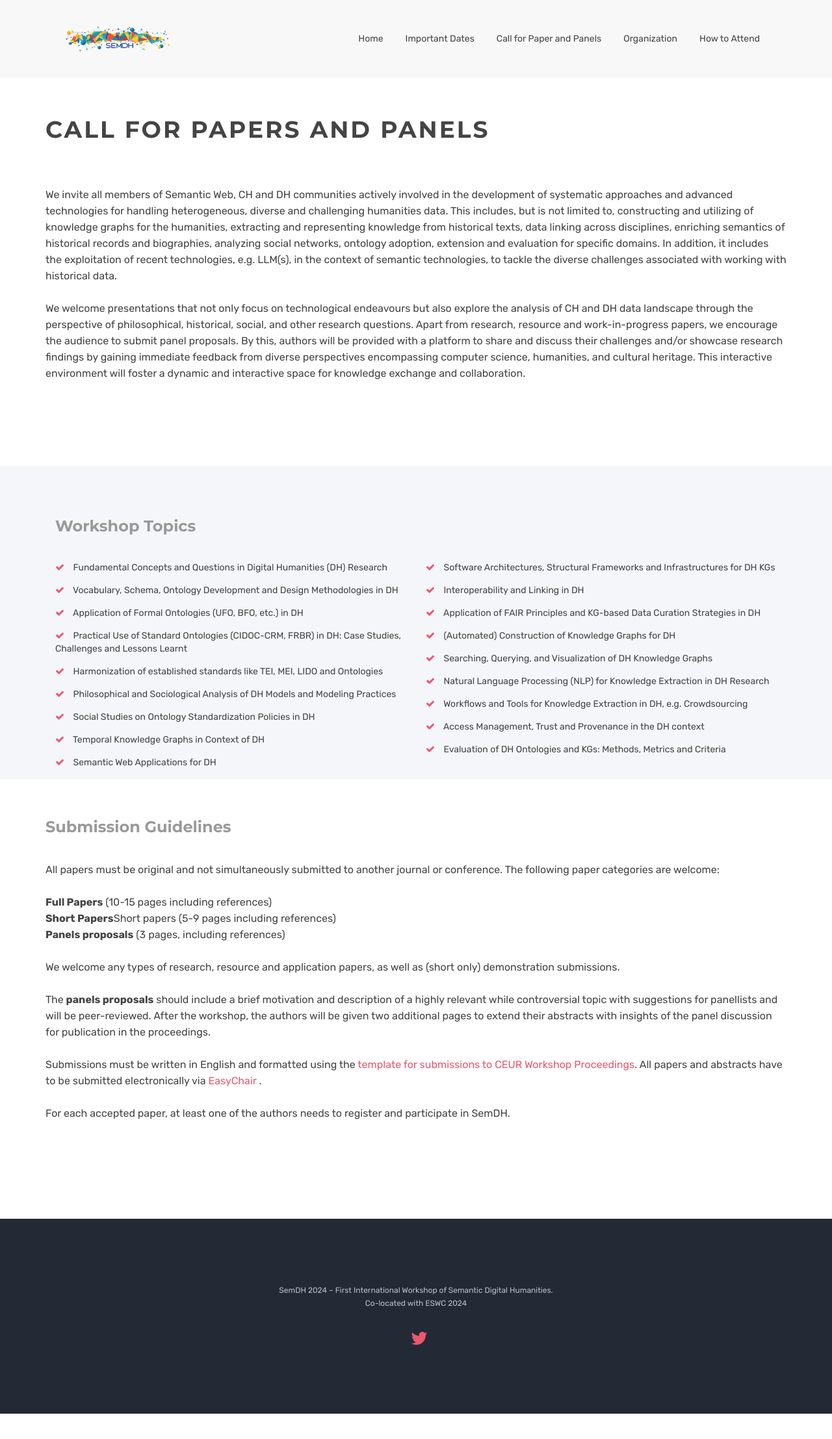
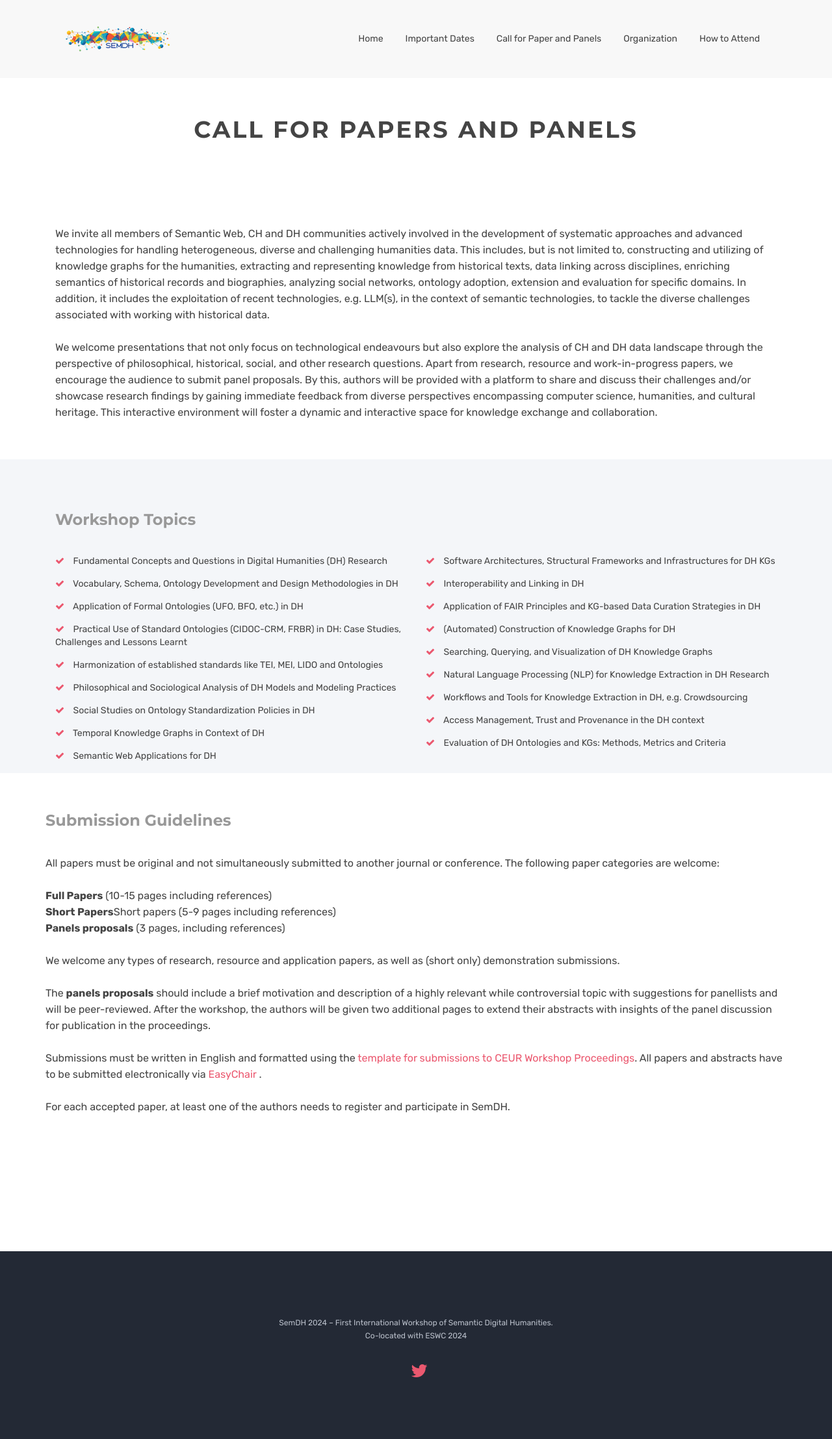
Before and after one commit to SemDH/semdh.github.io, a Jekyll site: the page built from callforpapers.html, in a window 1280 px wide. Shown: the top 2215 px of the page at 65% size. Built offline with Jekyll 4.4.1, drawn with Linux system fonts in a browser that asks for light colours.

Commit message:
cfp page

```diff
--- a/callforpapers.html
+++ b/callforpapers.html
@@ -12,14 +12,16 @@
 canonical: https://semdh.github.io
 ---
 {% include JB/setup %}
-    <!-- Content Area Start -->
+
     <div id="content">
-      <div id="features" class="container">
+      <div class="container">
         <!-- row start -->
         <div class="row">
+          <div class="col-md-12">
             <div class="page-header-title">
               <h2 class="heading-title text-center">Call for Papers and Panels</h2>
             </div>
+
               <div class="mb-60"></div>
                   <p class="lead">We invite all members of Semantic Web, CH and DH communities actively involved in the development of systematic approaches and advanced technologies for handling heterogeneous, diverse and challenging humanities data. This includes, but is not limited to, constructing and utilizing of knowledge graphs for the humanities, extracting and representing knowledge from historical texts, data linking across disciplines, enriching semantics of historical records and biographies, analyzing social networks, ontology adoption, extension and evaluation for specific domains. In addition, it includes  the exploitation of recent technologies, e.g. LLM(s), in the context of semantic technologies, to tackle the diverse challenges associated with working with historical data. <br>
                   <br>
```
